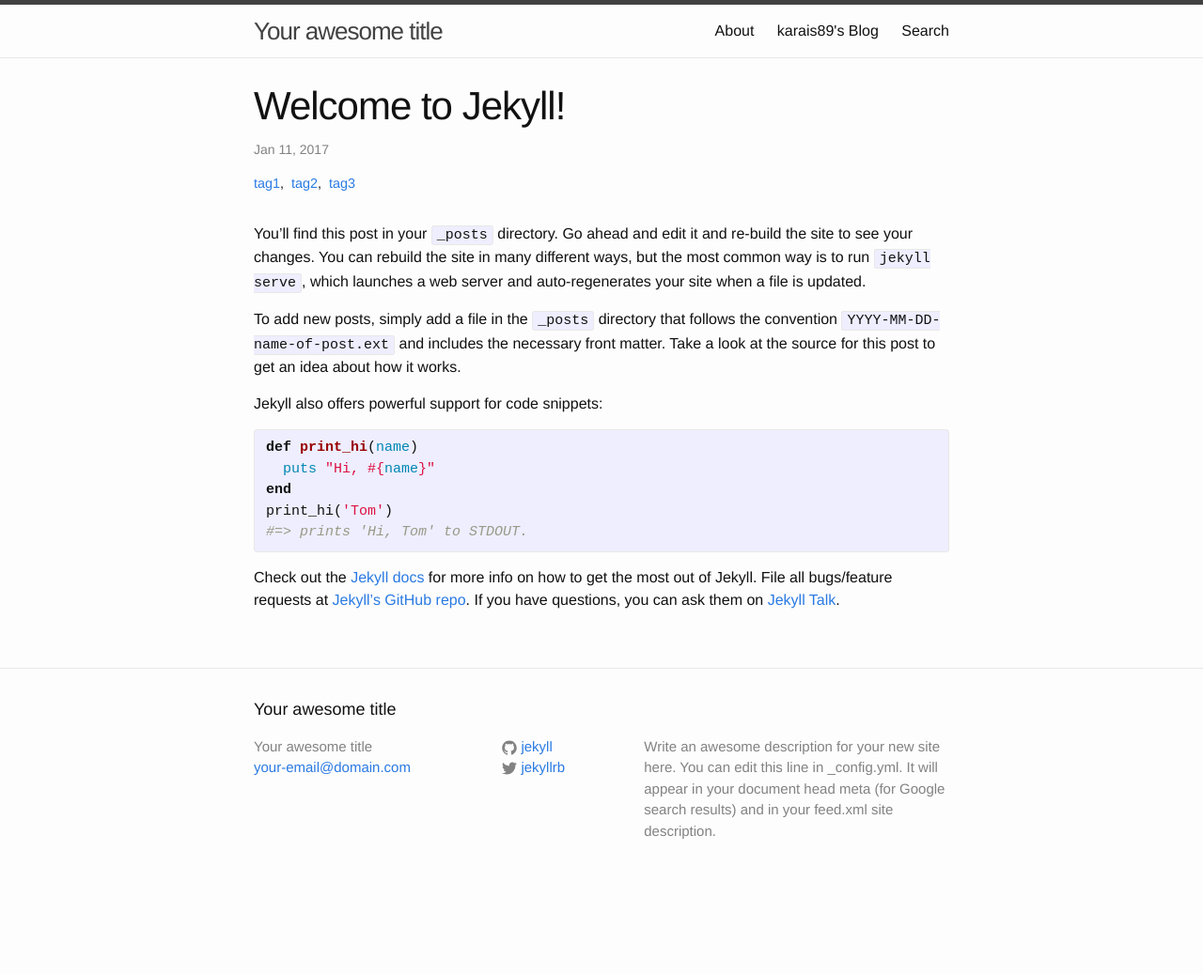
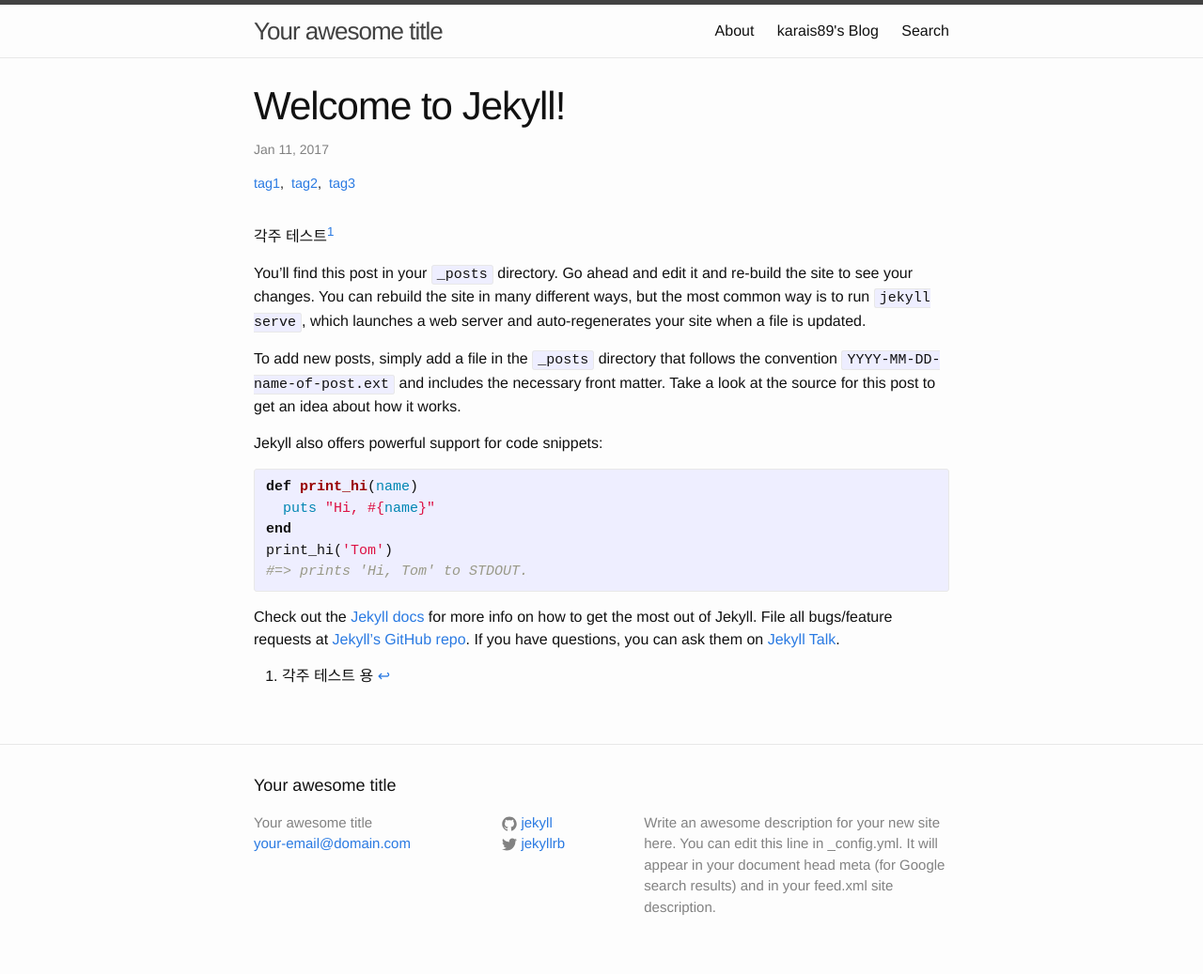
Before and after one commit to karais89/karais89.github.io_back, a Jekyll site: the page built from _posts/2017-01-11-welcome-to-jekyll.markdown, in a window 1280 px wide. Shown: the whole page at 94% size. Built offline with Jekyll 4.4.1, drawn with Linux system fonts in a browser that asks for light colours; comment, search, counter and statistics services are not loaded; before the commit the page ends 956 px from its top, so only the background shows below that.

Commit message:
- a little modify

```diff
--- a/_posts/2017-01-11-welcome-to-jekyll.markdown
+++ b/_posts/2017-01-11-welcome-to-jekyll.markdown
@@ -5,6 +5,9 @@
 categories: jekyll update
 tags: [tag1, tag2, tag3]
 ---
+
+각주 테스트[^1]
+
 You’ll find this post in your `_posts` directory. Go ahead and edit it and re-build the site to see your changes. You can rebuild the site in many different ways, but the most common way is to run `jekyll serve`, which launches a web server and auto-regenerates your site when a file is updated.
 
 To add new posts, simply add a file in the `_posts` directory that follows the convention `YYYY-MM-DD-name-of-post.ext` and includes the necessary front matter. Take a look at the source for this post to get an idea about how it works.
@@ -24,3 +27,6 @@
 [jekyll-docs]: http://jekyllrb.com/docs/home
 [jekyll-gh]:   https://github.com/jekyll/jekyll
 [jekyll-talk]: https://talk.jekyllrb.com/
+
+
+[^1]: 각주 테스트 용
```
